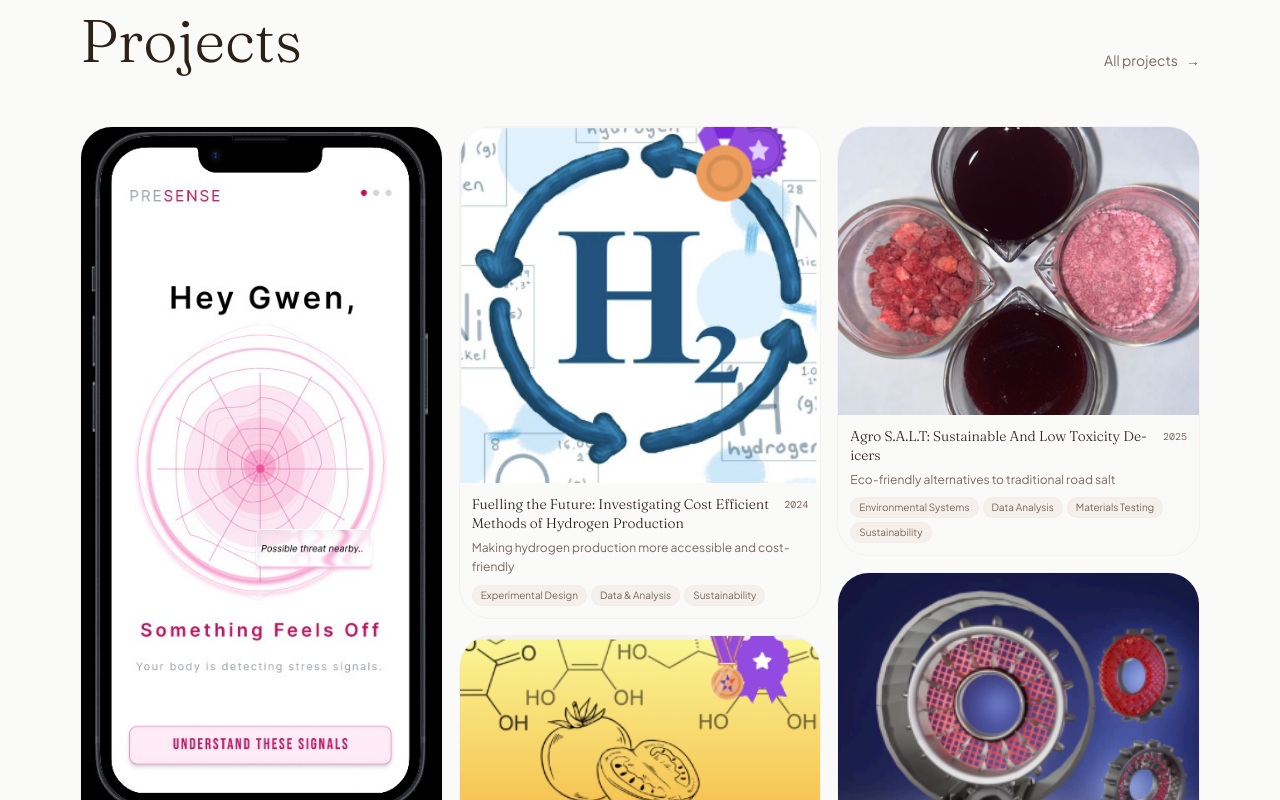
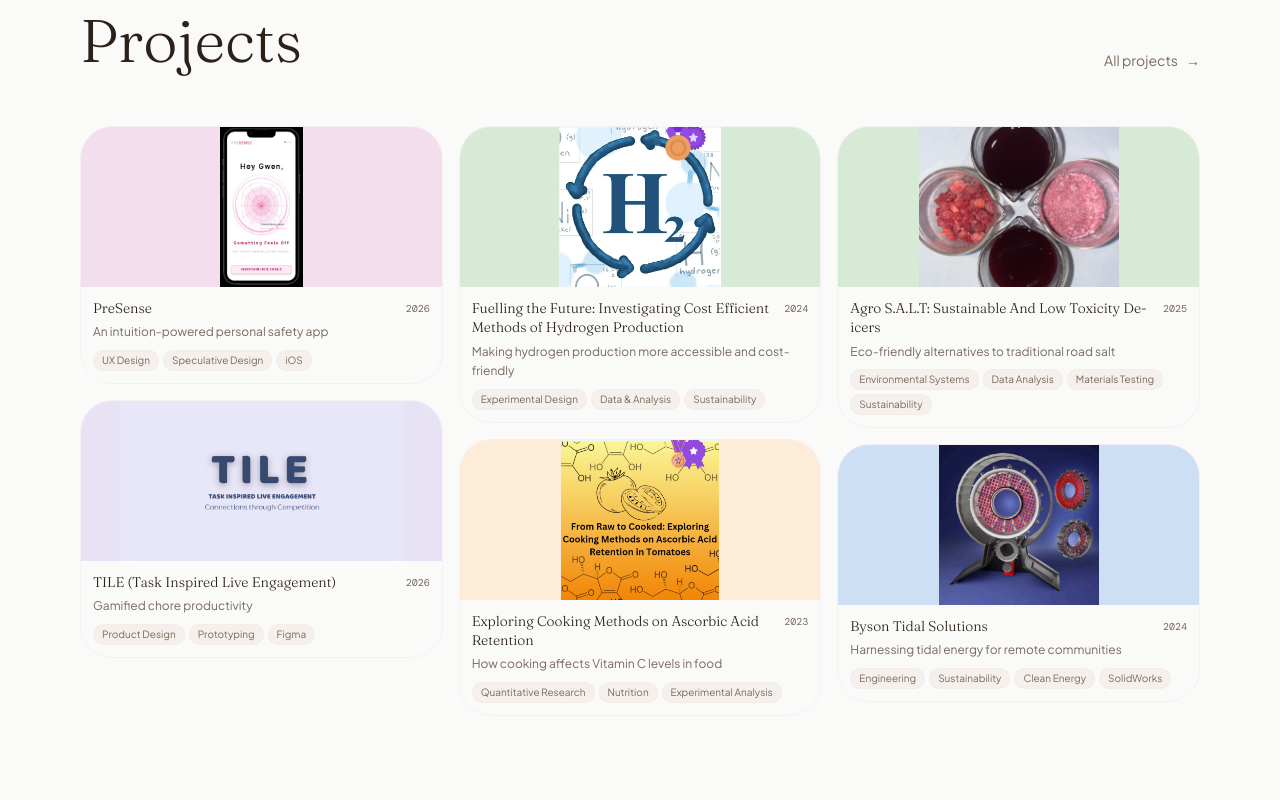
Before and after one commit to lalithyaraavi/lalithya-website, a Next.js app: page / in a window 1280 px wide. Shown: the part 980-1780 px from the top of the page. Built offline with nearby package versions, Linux system fonts and the light colour scheme; a web font is replaced by a local one.

Commit message:
cap image height at 160px with object-contain

```diff
--- a/src/components/ProjectCard.tsx
+++ b/src/components/ProjectCard.tsx
@@ -15,12 +15,12 @@ export default function ProjectCard({ project, index }: { project: Project; inde
       <Link href={`/projects/${project.slug}`} className="group block rounded-4xl overflow-hidden border border-rose-light/40 hover:border-rose-DEFAULT/60 transition-all duration-300 hover:shadow-xl hover:shadow-rose-light/30">
         {/* Card header */}
         {project.image || project.images?.[0] ? (
-          <div className="overflow-hidden">
+          <div className="overflow-hidden flex items-center justify-center" style={{ backgroundColor: project.color }}>
             <img
               src={project.images?.[0] ?? project.image}
               alt={project.title}
-              className="w-full h-auto block"
-              style={{ filter: "none", mixBlendMode: "normal" }}
+              className="w-full object-contain"
+              style={{ filter: "none", mixBlendMode: "normal", maxHeight: "160px" }}
             />
           </div>
         ) : (
```
